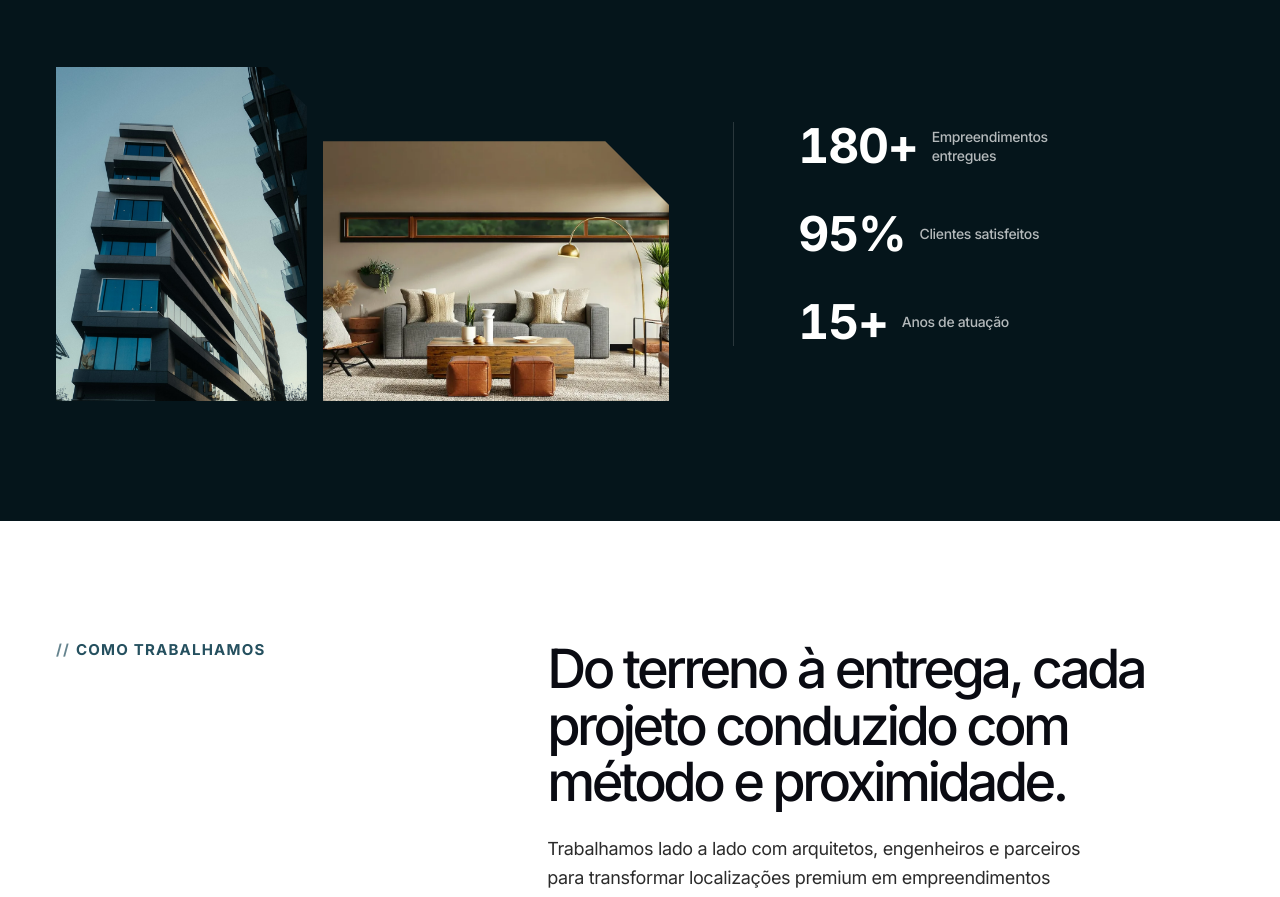
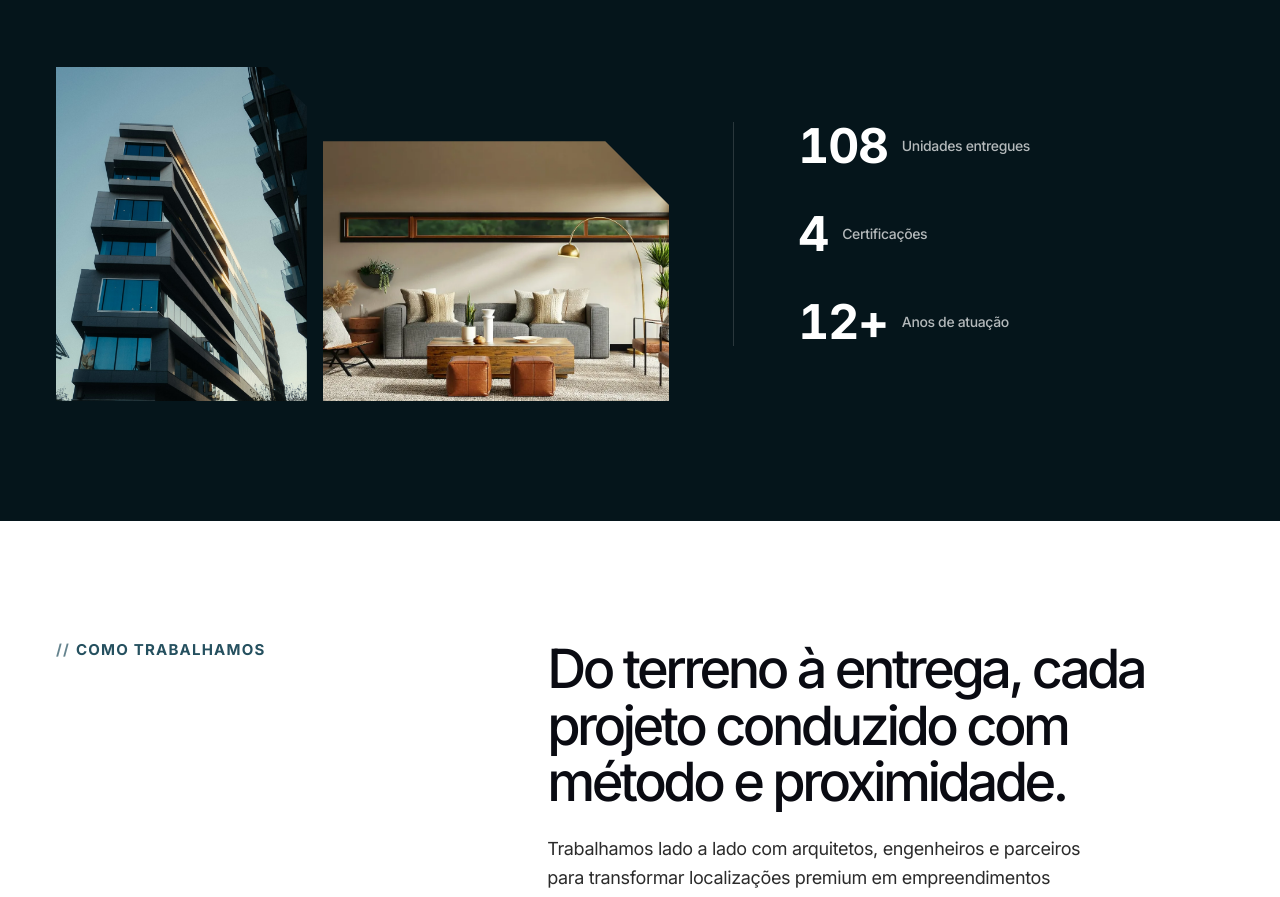
Before and after one commit to edileconstrutora/edile, a Next.js app: page /sobre in a window 1280 px wide. Shown: the part 920-1817 px from the top of the page. Built offline with nearby package versions, Linux system fonts and the light colour scheme.

Commit message:
fix(sobre): update stats to 108 unidades entregues, 04 certificações, and 12+ anos de atuação

```diff
--- a/components/sections/sobre/purpose.tsx
+++ b/components/sections/sobre/purpose.tsx
@@ -9,9 +9,9 @@
 
 // Números são placeholder — confirmar com a Edile.
 const stats = [
-  { value: "180+", label: "Empreendimentos entregues" },
-  { value: "95%", label: "Clientes satisfeitos" },
-  { value: "15+", label: "Anos de atuação" },
+  { value: "108", label: "Unidades entregues" },
+  { value: "04", label: "Certificações" },
+  { value: "12+", label: "Anos de atuação" },
 ];
 
 /**
```
